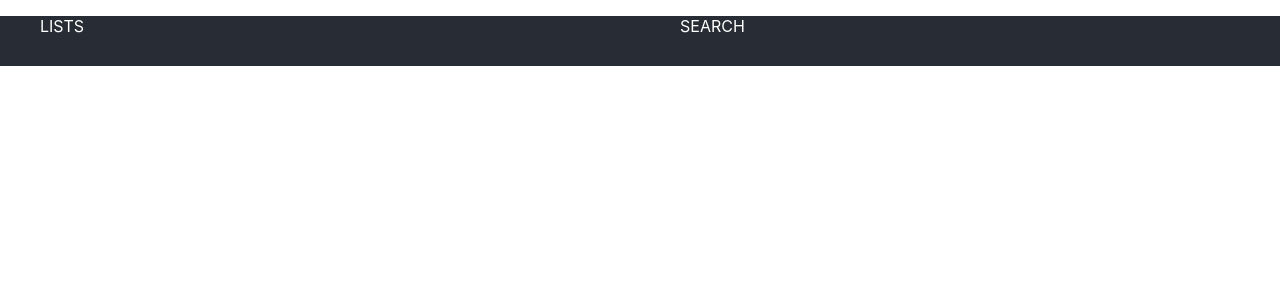
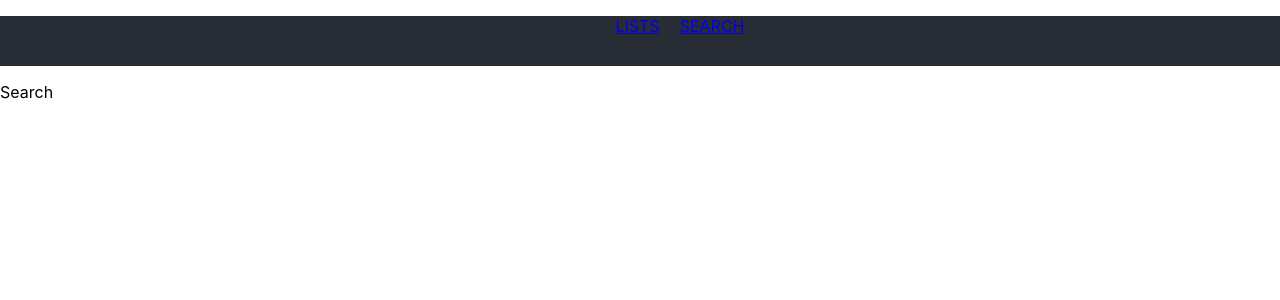
Before and after one commit to ATalaveraDev/react-movies, a React (Create React App) app: page /search in a window 1280 px wide. Shown: the top 300 px of the page. Built offline with nearby package versions, Linux system fonts and the light colour scheme.

Commit message:
Implemented navigation * Search component first approach * List component first approach

```diff
--- a/src/App.js
+++ b/src/App.js
@@ -1,11 +1,18 @@
 import React from 'react';
 
+import { BrowserRouter } from 'react-router-dom';
+
 import Layout from './hoc/Layout/Layout';
+import MoviesListMaker from './containers/MoviesListMaker/MoviesListMaker';
 
 function App() {
   return (
     <div>
-      <Layout></Layout>
+        <BrowserRouter>
+            <Layout>
+                <MoviesListMaker />
+            </Layout>
+        </BrowserRouter>
     </div>
   );
 }
--- /dev/null
+++ b/src/containers/MoviesListMaker/List/List.js
@@ -0,0 +1,11 @@
+import React, { Component } from 'react';
+
+class List extends Component {
+    render() {
+        return (
+            <div>List</div>
+        );
+    }
+}
+
+export default List;
--- /dev/null
+++ b/src/containers/MoviesListMaker/MoviesListMaker.js
@@ -0,0 +1,20 @@
+import React, { Component } from 'react';
+
+import { Route } from 'react-router-dom';
+
+import Aux from '../../hoc/Aux/Aux';
+import List from './List/List';
+import Search from './Search/Search';
+
+class MoviesListMaker extends Component {
+    render() {
+        return (
+            <Aux>
+                <Route path="/" exact component={ List }></Route>
+                <Route path="/search" exact component={ Search }></Route>
+            </Aux>
+        );
+    }
+}
+
+export default MoviesListMaker;
--- /dev/null
+++ b/src/containers/MoviesListMaker/Search/Search.js
@@ -0,0 +1,11 @@
+import React, { Component } from 'react';
+
+class Search extends Component {
+    render() {
+        return (
+            <div>Search</div>
+        );
+    }
+}
+
+export default Search;
--- a/src/hoc/Layout/Layout.js
+++ b/src/hoc/Layout/Layout.js
@@ -1,5 +1,8 @@
 import React, { Component } from 'react';
-import Aux from "../Aux/Aux";
+
+import { Link } from 'react-router-dom';
+
+import Aux from '../Aux/Aux';
 import classes from './Layout.module.css';
 
 class Layout extends Component {
@@ -8,11 +11,13 @@ class Layout extends Component {
             <Aux>
                 <header className={ classes.Header }>
                     <ul>
-                        <li>LISTS</li>
-                        <li>SEARCH</li>
+                        <li><Link to="/">LISTS</Link></li>
+                        <li><Link to="/search">SEARCH</Link></li>
                     </ul>
                 </header>
-                <main></main>
+                <main>
+                    { this.props.children }
+                </main>
             </Aux>
         );
     }
--- a/src/hoc/Layout/Layout.module.css
+++ b/src/hoc/Layout/Layout.module.css
@@ -2,13 +2,17 @@
     width: 100%;
     height: 50px;
     background-color: #282c34;
+    text-align: center;
 }
 
 .Header ul li {
     list-style: none;
     display: inline;
-    width: 50%;
     color: #FFF;
-    float: left;
     cursor: pointer;
+    margin: 0 10px;
 }
+
+.Header ul li:hover {
+    color: coral;
+}
```
